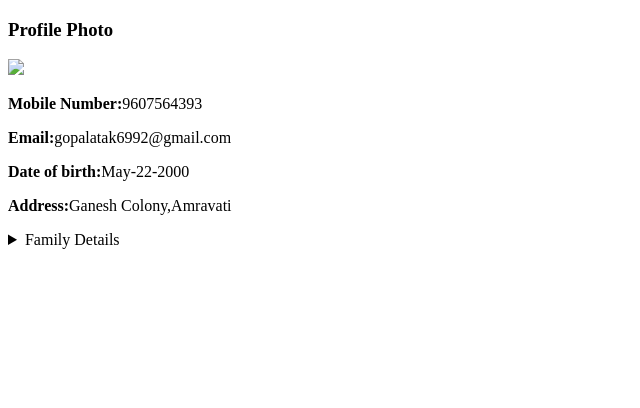
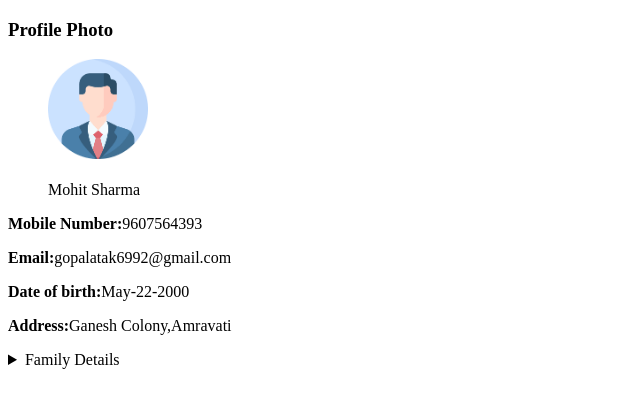
Before and after one commit to gopalatak6992/MyProfile, a plain HTML site: page personal.html in a window 1280 px wide. Shown: the whole page, without its empty margins (0-640 px from the left). Drawn offline with Linux system fonts and the light colour scheme.

Commit message:
to add image correctly
to add image correctly

```diff
--- a/personal.html
+++ b/personal.html
@@ -5,7 +5,10 @@
     </head>
     <body>
         <h3>Profile Photo</h3>
-            <img src="C:\Users\gopal\OneDrive\Documents\Angular\MyProfile\istockphoto-1210939712-612x612.jpg" >
+        <figure>
+         <img src="assets/images.png"  width="100px" height="100px" alt="profile picture"><br>
+             &nbsp;&nbsp;<figcaption>Mohit Sharma</figcaption>
+        </figure>
         <p><strong>Mobile Number:</strong>9607564393</p>
         <p><strong>Email:</strong>gopalatak6992@gmail.com</p>
         <p><strong>Date of birth:</strong>May-22-2000</p>
@@ -16,7 +19,6 @@
                     <li>Father Name:Tarak Sharma</li>
                     <li>Mother name:Manika Sharma</li>
                 </ul>
-
         </details>
     </body>
 </html>
```
Also changed, not shown: assets/images.png (added).
